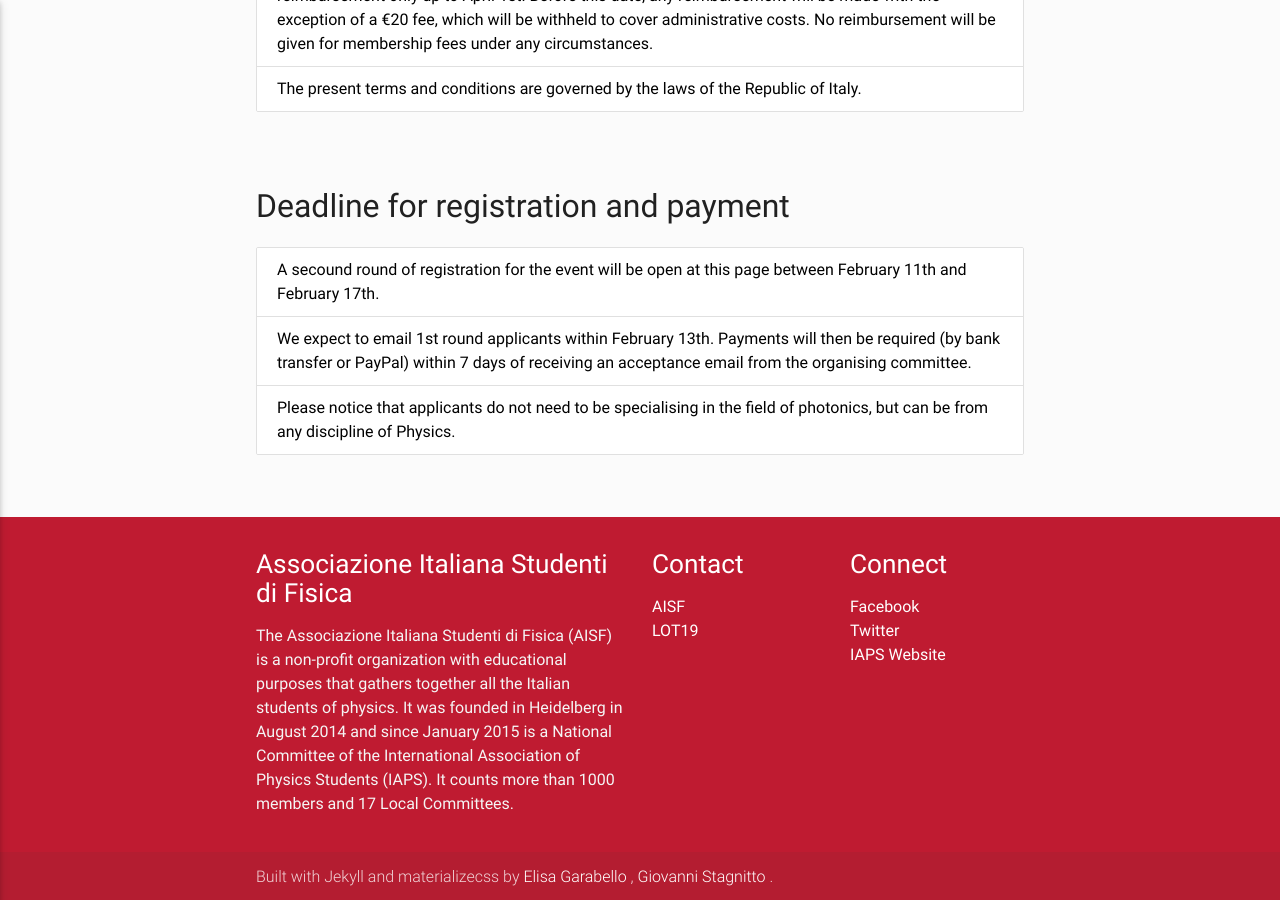
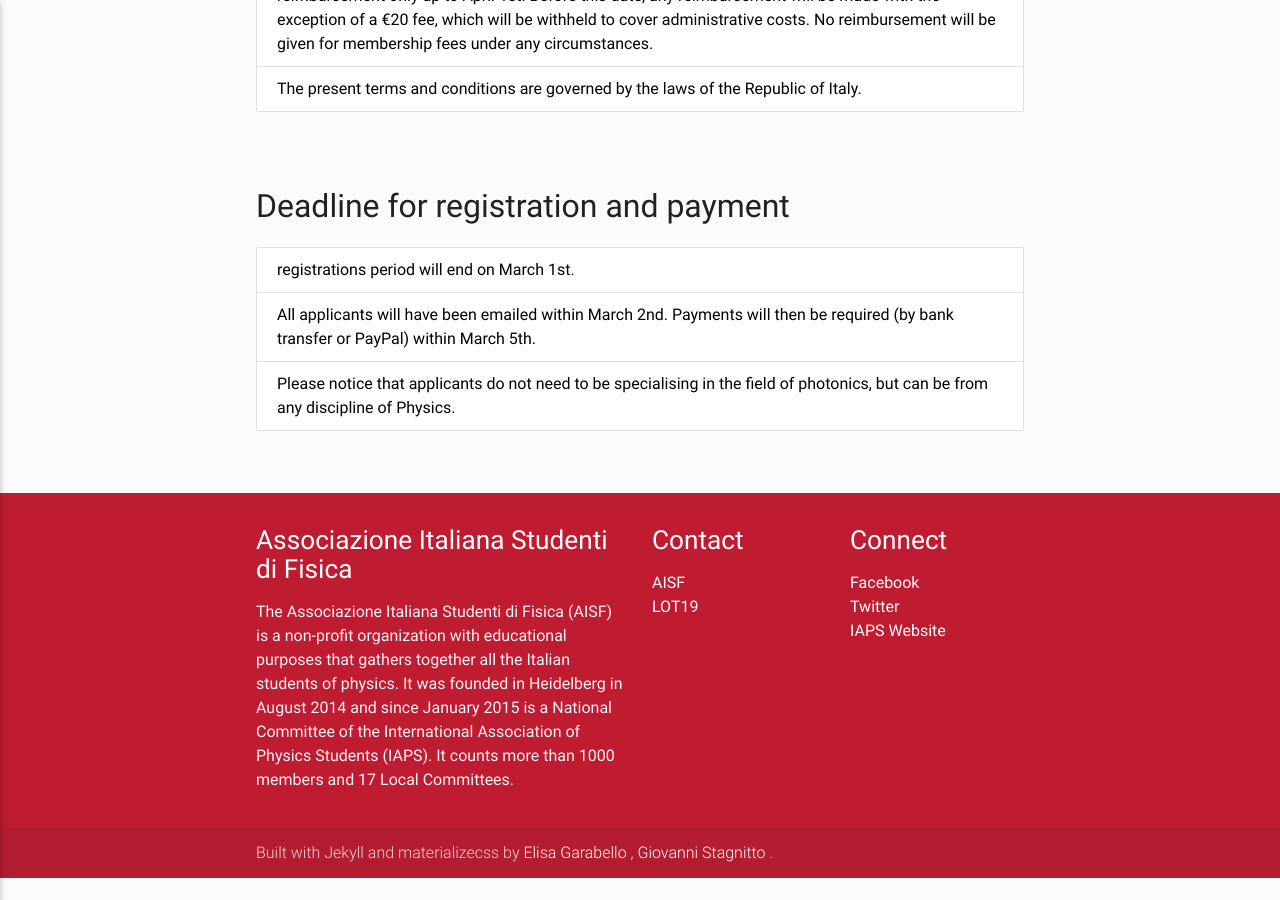
Before and after one commit to ai-sf/lot22, a Jekyll site: the page built from registration.html, in a window 1280 px wide and 900 px high, scrolled down 1980 px. Built offline with Jekyll 4.4.1, drawn with Linux system fonts in a browser that asks for light colours; nearby versions of some CDN libraries.

Commit message:
Update registration.yml

```diff
--- a/_data/registration.yml
+++ b/_data/registration.yml
@@ -44,9 +44,9 @@ terms:
 deadlines:
   info: ""
   specs:
-    - text: "A secound round of registration for the event will be open at this page between February 11th and February 17th."
+    - text: "registrations period will end on March 1st."
       url: "#!"
-    - text: "We expect to email 1st round applicants within February 13th. Payments will then be required (by bank transfer or PayPal) within 7 days of receiving an acceptance email from the organising committee."
+    - text: "All applicants will have been emailed within March 2nd. Payments will then be required (by bank transfer or PayPal) within March 5th."
       url: "#!"
     - text: "Please notice that applicants do not need to be specialising in the field of photonics, but can be from any discipline of Physics."
       url: "#!"
```
